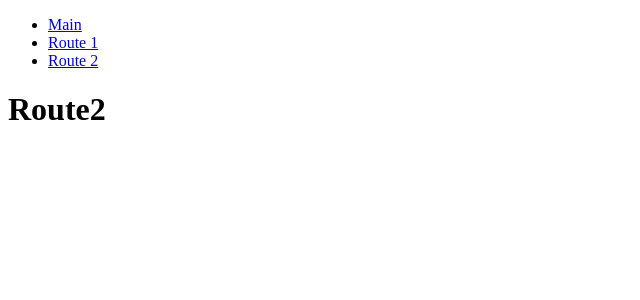
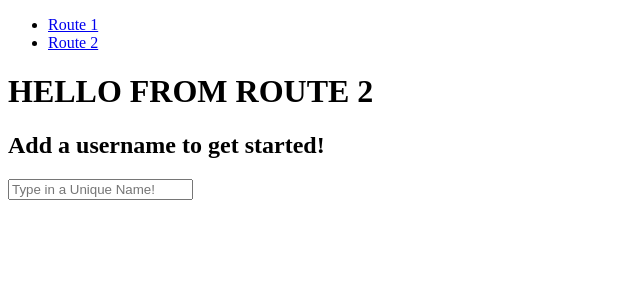
Before and after one commit to andrewdkim47/react-example-caen, a React (Create React App) app in the folder socket-io-client/: page /route2 in a window 1280 px wide. Shown: the top 300 px of the page, without its empty margins (0-640 px from the left). Built offline with nearby package versions, Linux system fonts and the light colour scheme; no server answers.

Commit message:
seems to work

```diff
--- a/socket-io-client/src/App.js
+++ b/socket-io-client/src/App.js
@@ -2,7 +2,6 @@ import React, { Component } from "react";
 import { Route, Link, BrowserRouter as Router } from 'react-router-dom'
 import Route1 from './components/route1'
 import Route2 from './components/route2'
-import Layout from './components/Layout'
 import GlobalSocket from './GlobalSocket'
 import io from 'socket.io-client'
 
@@ -20,11 +19,9 @@ const App = props => (
       <Router>
         <div>
           <ul>
-            <li><Link to='/'>Main</Link></li>
             <li><Link to='/route1'>Route 1</Link></li>
             <li><Link to='/route2'>Route 2</Link></li>
           </ul>
-          <Route exact path='/' component={Layout} />
           <Route path='/route1' component={Route1} />
           <Route path='/route2' component={Route2} />
         </div>
--- a/socket-io-client/src/components/route2.js
+++ b/socket-io-client/src/components/route2.js
@@ -1,7 +1,38 @@
 import React from 'react'
+import GlobalSocket from '../GlobalSocket'
+import { USER_CONNECTED } from '../Events'
+import LoginForm from './LoginForm'
+
+
 class Route2 extends React.Component {
+  constructor(props) {
+    super(props);
+  }
+
+  setUser = (user) => {
+    this.props.socket.emit(USER_CONNECTED, user); //sent to server to add user
+    this.setState({user})
+    this.props.socket.on(USER_CONNECTED, (connectedUsers)=> {
+        this.setState({loggedin: true})
+        console.log(connectedUsers)
+    })
+  }
+
   render() {
-    return <h1>Route2</h1>
+    return (
+      <GlobalSocket.Provider value={this.props.socket}>
+        <h1>HELLO FROM ROUTE 2</h1>
+        <LoginForm socket={this.props.socket} setUser={this.setUser} />
+      </GlobalSocket.Provider>
+    );
   }
 }
-export default Route2
+
+// pass in socket props in class Route1
+const Route2withSocket = props => (
+  <GlobalSocket.Consumer>
+    {socket => <Route2 {...props} socket={socket}/>}
+  </GlobalSocket.Consumer>
+)
+
+export default Route2withSocket
```
